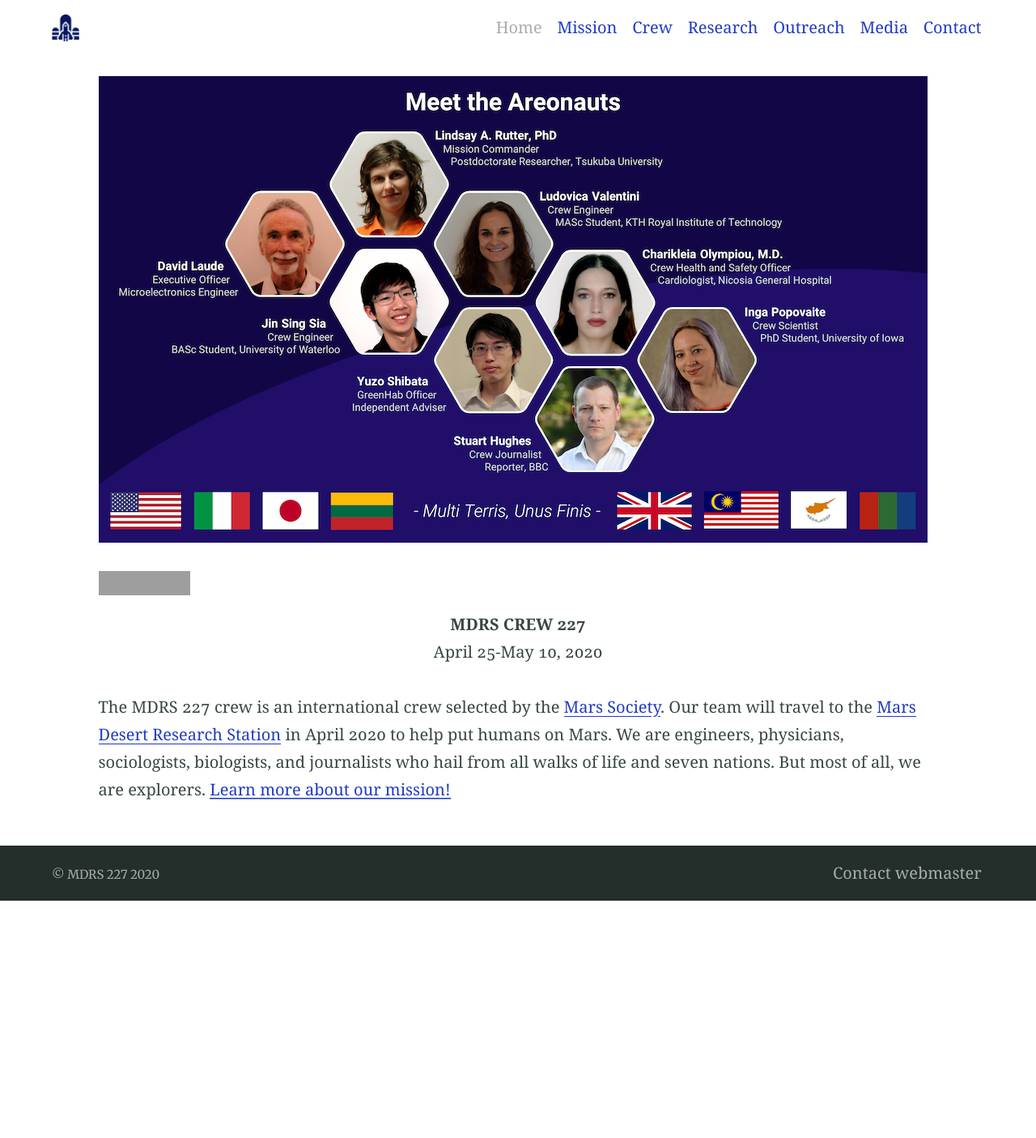
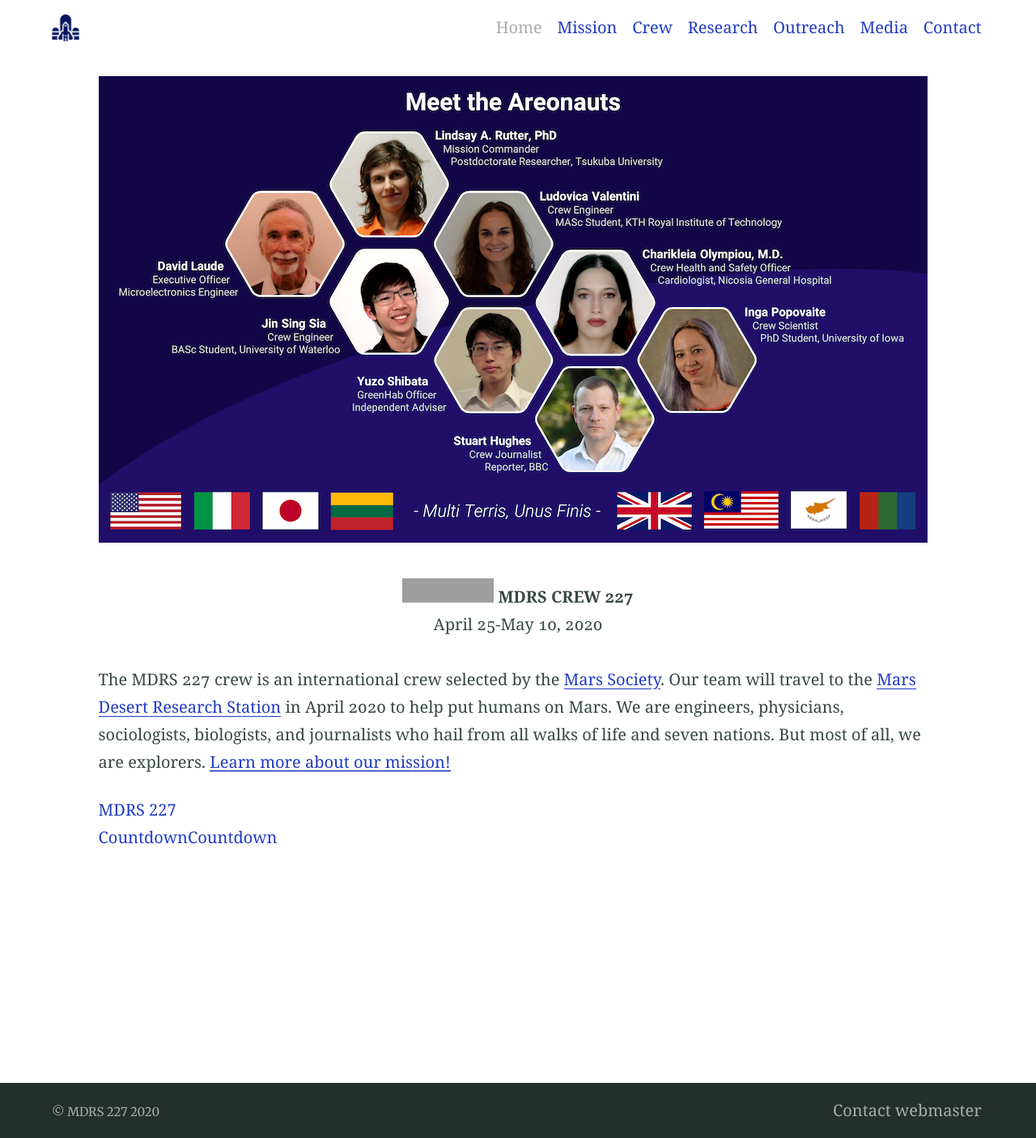
Before and after one commit to mdrs228/mdrs227.github.io, a Jekyll site: the page built from index.md, in a window 1280 px wide. Shown: the whole page at 81% size. Built offline with Jekyll 4.4.1, drawn with Linux system fonts in a browser that asks for light colours; our own code applies the rules of GitHub Pages for plain Markdown files; before the commit the page ends 1112 px from its top, so only the background shows below that; grey boxes are pictures that could not be loaded.

Commit message:
Test different sizes countdown

```diff
--- a/index.md
+++ b/index.md
@@ -1,12 +1,16 @@
 ![Image description](Crew.png)
 
-{::nomarkdown}
-<iframe src="https://free.timeanddate.com/countdown/i74octvf/n220/cf12/cm0/cu4/ct0/cs0/ca0/co0/cr0/ss0/cac000/cpc000/pcbbb/tceac8d5/fs100/szw320/szh135/iso2020-04-25T23:59:59" allowTransparency="true" frameborder="0" width="113" height="30" align="center"></iframe>
-{:/nomarkdown}
 
 <p align="center">
+
+  <iframe src="https://free.timeanddate.com/countdown/i74octvf/n220/cf12/cm0/cu4/ct0/cs0/ca0/co0/cr0/ss0/cac000/cpc000/pcbbb/tceac8d5/fs100/szw320/szh135/iso2020-04-25T23:59:59" allowTransparency="true" frameborder="0" width="113" height="30" align="center"></iframe>
+
   <b>MDRS CREW 227</b><br>
 April 25-May 10, 2020
 </p>
 
 The MDRS 227 crew is an international crew selected by the [Mars Society](https://www.marssociety.org/). Our team will travel to the [Mars Desert Research Station](https://mdrs.marssociety.org/about-the-mdrs/) in April 2020 to help put humans on Mars. We are engineers, physicians, sociologists, biologists, and journalists who hail from all walks of life and seven nations. But most of all, we are explorers. [Learn more about our mission!](mission.md)
+
+{::nomarkdown}
+<div data-type="countdown" data-id="1731407" class="tickcounter" style="width: 30%; position: relative; padding-bottom: 25%"><a href="//www.tickcounter.com/countdown/1731407/mdrs-227-countdown" title="MDRS 227 Countdown">MDRS 227 Countdown</a><a href="//www.tickcounter.com/" title="Countdown">Countdown</a></div><script>(function(d, s, id) { var js, pjs = d.getElementsByTagName(s)[0]; if (d.getElementById(id)) return; js = d.createElement(s); js.id = id; js.src = "//www.tickcounter.com/static/js/loader.js"; pjs.parentNode.insertBefore(js, pjs); }(document, "script", "tickcounter-sdk"));</script>
+{:/nomarkdown}
```
